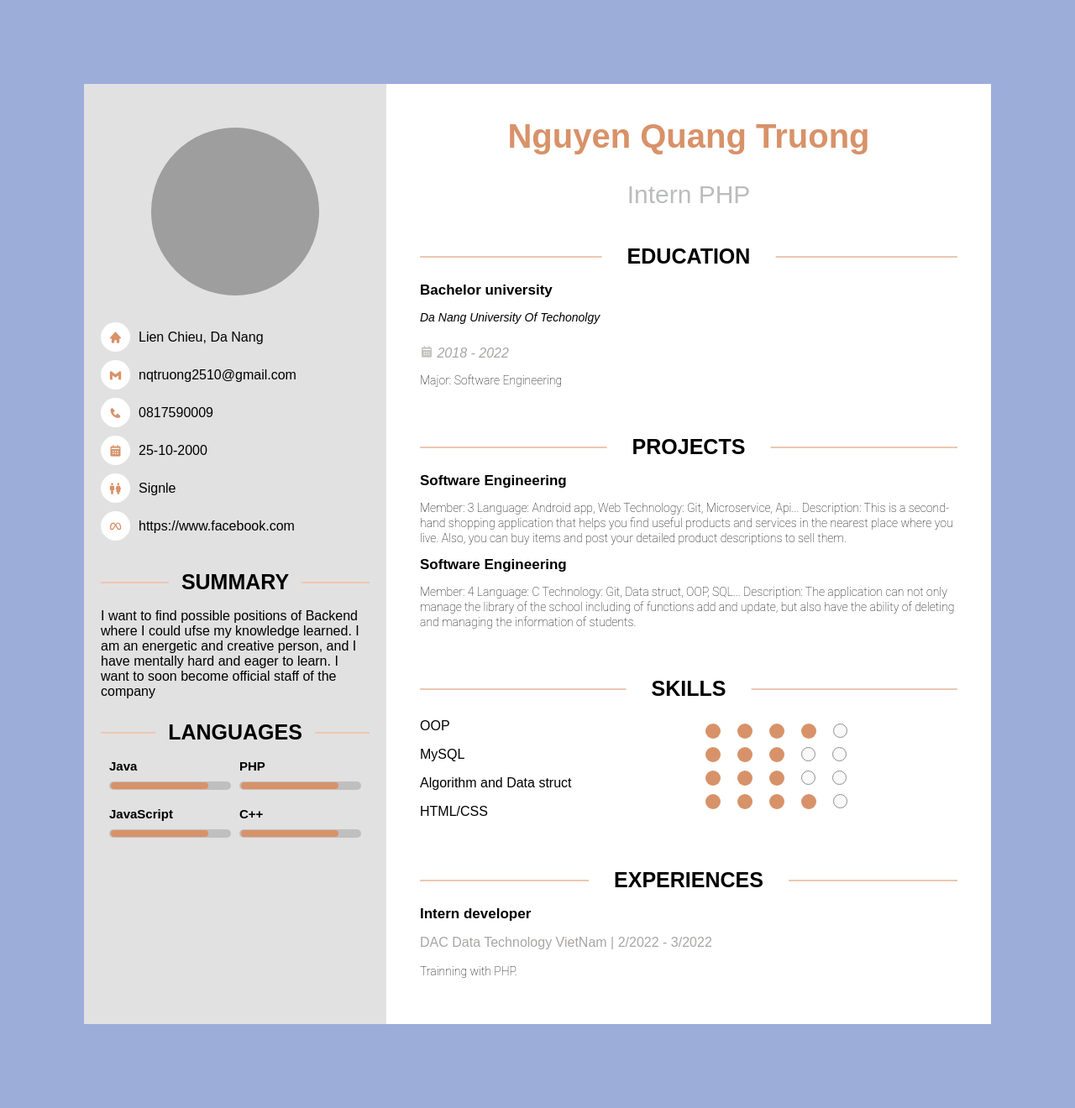
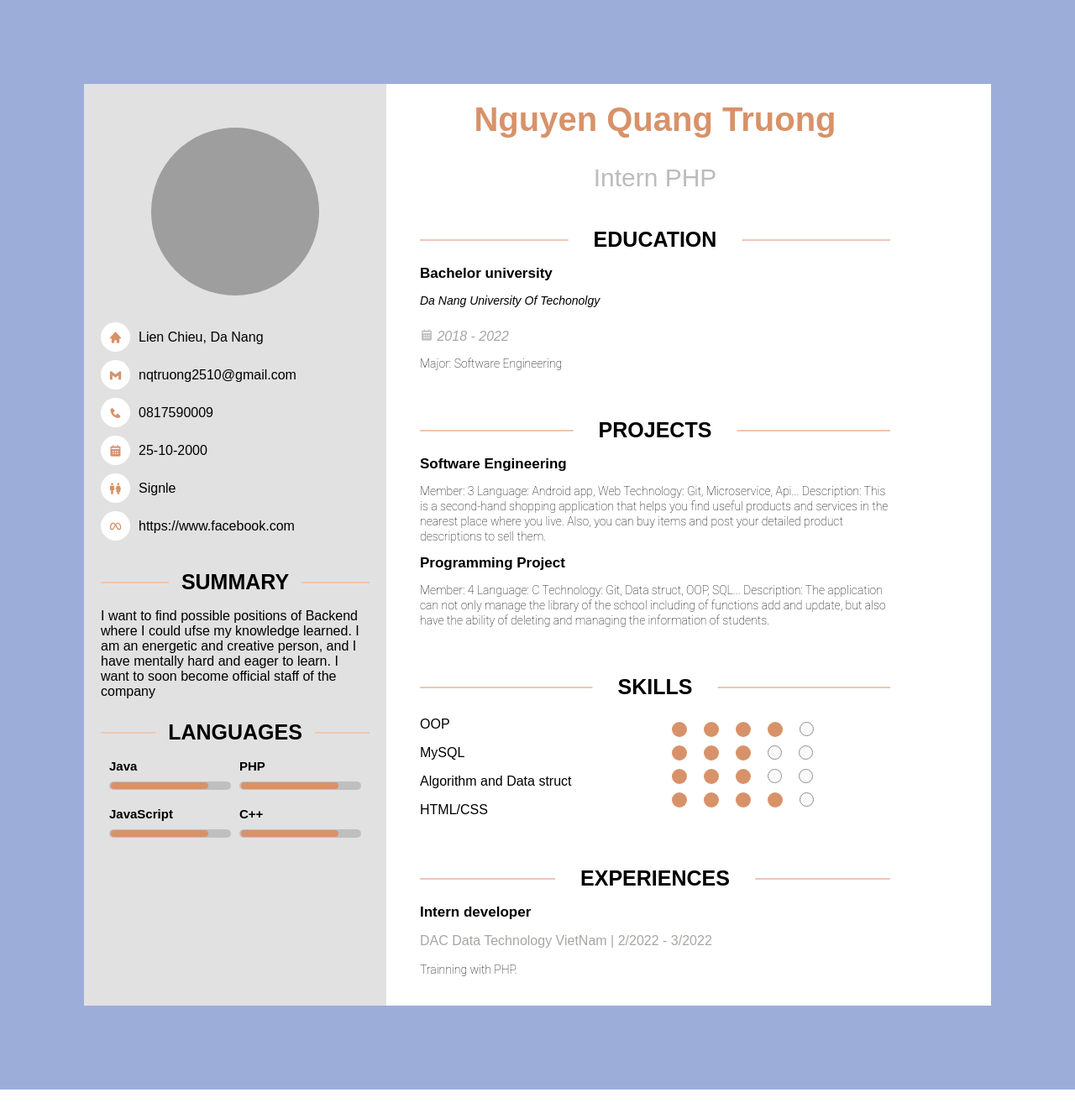
Before and after one commit to quangtruong2510/Resume_CV, a PHP site: page / in a window 1280 px wide. Shown: the whole page at 84% size. After the commit the page ends 1298 px from the top, so only its background shows below. Run offline with PHP 8.4, Linux system fonts and the light colour scheme; grey boxes are pictures that could not be loaded.

Commit message:
fixed_convention

```diff
--- a/Style.css
+++ b/Style.css
@@ -7,12 +7,12 @@
     list-style: none;
     font-family: "Poppins" ,sans-serif;
 }
+
 body{
     display: flex;
-   /* margin: 20px 20% 20px 20%; */
     background-color: rgb(157, 173, 218);
+}
 
-}
 .resume_avatar{
     padding: 10% 10%;
     width: 100%;
@@ -90,7 +90,7 @@
 
 .resume .resume_left{
     min-height: 560px;
-    max-width: 100%;
+    max-width: 500px;
     background:#e2e1e1 ;
     padding: 20px;
 }
@@ -102,7 +102,6 @@
     padding-bottom: 5px;
     font-family: 'Roboto',sans-serif;
     margin-bottom: 30px;
-
 }
 
 .name_skill_left{
@@ -127,6 +126,7 @@
     align-items: center;
     margin-bottom: 10px;
 }
+
 .resume .resume_left ul li .icon{
     width: 35px;
     height: 35px;
@@ -138,6 +138,7 @@
     position: relative;
     margin-right: 10px;
  }
+
  .resume .icon i{
    position: absolute;
    top: 50%;
@@ -145,15 +146,14 @@
    transform: translate(-50%, -50%);
 }
 
-
  /* ---------------------------------------------RIGHT_RESUME----------------------------------------  */
 
  .resume .resume_right{
     background:#ffffff ;
     width: 100%;
-    padding: 40px;
+    padding: 20px 120px 20px 40px;
+}
 
-}
 .resume .resume_right .resume_information{
     text-align: center;
 }
@@ -183,16 +183,12 @@
     padding-right: 30px;
     left: 50%;
     transform: translateX(-50%);
-
-
 }
 .position_apply{
     margin-top: 30px;
     color: #bbbcbd ;
     font-size: 30px;
-
 }
-
 
 /* ------------------------------- Bar Skill ----------------------  */
 .skills{
@@ -218,6 +214,7 @@
     border-radius: 10px;
     position: relative;
 }
+
 .bar span::before{
     position: absolute;
     content: "";
@@ -235,7 +232,6 @@
     grid-template-columns: repeat(2,1fr);
     border: #191919;
 }
-
 
 .skills-content .skill-1 .p{
     display: inline-block;
@@ -259,6 +255,7 @@
     background-color: #d89269;
     display: inline-block;
 }
+
 .dot-2{
     margin-left: 20px;
     height: 17px;
@@ -274,14 +271,12 @@
         display: flex;
     }
 
-
+    /* Responsive  */
     @media only screen and (max-width: 1680px){
         .resume {
             margin: 100px ;
        }
     }
-
-
         @media only screen and (max-width: 1080px){
             .resume {
                  margin: 50px ;
@@ -291,6 +286,4 @@
                     margin: 2% 2%;
                 }
             }
-
-
         }
--- a/home.html
+++ b/home.html
@@ -154,7 +156,7 @@
                     products and services in the nearest place where you live. Also, you can buy items
                     and post your detailed product descriptions to sell them. </pre>
 
-                <div class="name_title ">Software Engineering</div>
+                <div class="name_title ">Programming Project</div>
                 <p class="content4">
                     Member: 4
                     Language: C
```
Also changed, not shown: other parts of home.html (+34 -31 lines), config.php (added, +12 -0 lines). Lines whose indentation alone changed are shown as unchanged.
